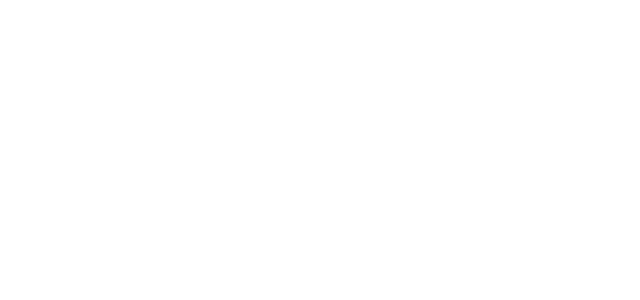
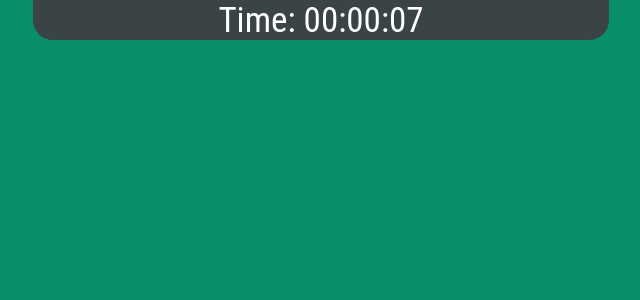
Before and after one commit to dylanmas/cardle.io-frontend, a React (Vite) app: page /play in a window 1280 px wide. Before the commit this address had no page. Shown: the top 300 px of the page, without its empty margins (319-959 px from the left). Built offline with nearby package versions, Linux system fonts and the light colour scheme.

Commit message:
Finished Timer

```diff
--- a/src/App.jsx
+++ b/src/App.jsx
@@ -2,7 +2,7 @@
 import './App.css'
 import {Route, Routes } from "react-router-dom"
 
-import {Home, Login, Signup} from "./Pages"
+import {Home, Login, Play, Signup} from "./Pages"
 
 
 function App() {
@@ -14,6 +14,7 @@
        <Route path="/home" element={<Home/>}/>
        <Route path="/login" element={<Login/>}/>
        <Route path="/signup" element={<Signup/>}/>
+       <Route path="/play" element={<Play/>}/>
      </Routes>
     </div>
   )
--- /dev/null
+++ b/src/Pages/Play.jsx
@@ -0,0 +1,59 @@
+import React, { useEffect, useState } from "react";
+import Background from "../components/Background";
+import TimerCard from "../components/TImerCard";
+
+const Play = () => {
+  const [time, setTime] = useState("");
+  const [stopTime, setStopTime] = useState(false);
+
+  useEffect(() => {
+    let secs = 0;
+    let mins = 0;
+    let hrs = 0;
+
+    let secsStr = 0
+    let minsStr = 0
+    let hrsStr = 0
+
+    let interval = setInterval(() => {
+      secs++;
+      if (secs / 60 === 1) {
+        secs = 0;
+        mins++;
+        if (mins / 60 === 1) {
+          mins = 0;
+          hrs++;
+        }
+      }
+      if (secs < 10) {
+        secsStr = "0" + secs.toString();
+        console.log(secs)
+      } else {
+        secsStr = secs;
+      }
+      if (mins < 10) {
+        minsStr = "0" + mins.toString()
+      } else {
+        minsStr = mins;
+      }
+      if (hrs < 10) {
+        hrsStr = "0" + hrs.toString()
+      } else {
+        hrsStr = hrs;
+      }
+
+      setTime(`${hrsStr}:${minsStr}:${secsStr}`);
+    }, 1000);
+    if (stopTime) {
+      clearInterval(interval);
+    }
+  }, []);
+
+  return (
+    <Background>
+      <TimerCard time={`Time: ${time}`} />
+    </Background>
+  );
+};
+
+export default Play;
--- a/src/Pages/index.js
+++ b/src/Pages/index.js
@@ -1,9 +1,11 @@
 import Home from "./Home";
 import Login from "./Login";
 import Signup from "./Signup";
+import Play from "./Play"
 
 export{
     Home,
     Login,
-    Signup
+    Signup,
+    Play
 }
--- /dev/null
+++ b/src/components/TImerCard.jsx
@@ -0,0 +1,10 @@
+import React from 'react'
+import "../styles/TimerCard.css"
+
+const TimerCard = ({time}) => {
+  return (
+    <div className='timerCard'><p>{time}</p></div>
+  )
+}
+
+export default TimerCard
--- /dev/null
+++ b/src/styles/TimerCard.css
@@ -0,0 +1,15 @@
+.timerCard {
+  width: 45%;
+  height: 5vh;
+  background: #3a4346;
+  border-radius: 0px 0px 20px 20px;
+text-align: center;
+
+}
+
+.timerCard > p{
+    font-family: "Roboto Condensed";
+  font-style: normal;
+  font-weight: 400;
+  font-size: 35px;
+}
```
